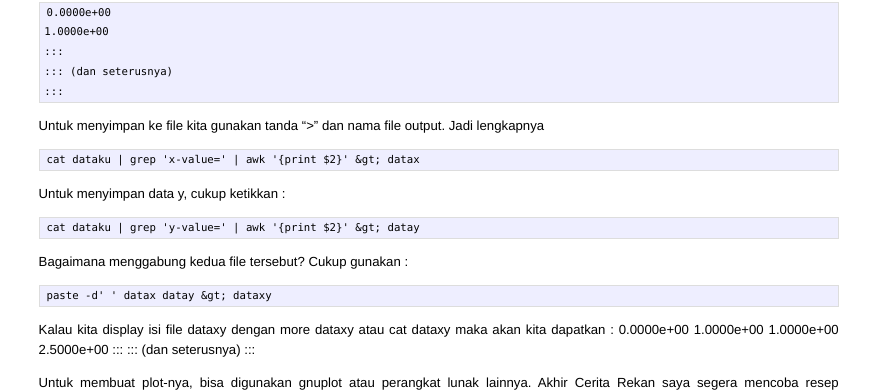
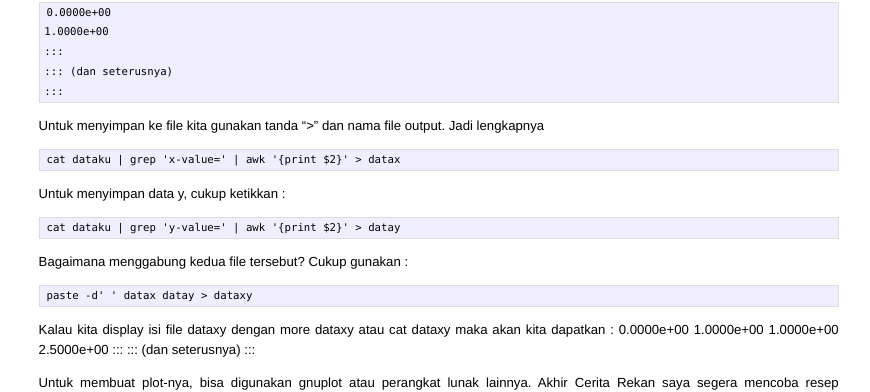
Before and after one commit to alinuxwebid/alinuxwebid.github.com, a Jekyll site: the page built from _posts/2007-09-22-perlukah-belajar-linux.markdown, in a window 1280 px wide. Shown: the part 1370-1762 px from the top of the page, without its empty margins (208-1078 px from the left). Built offline with Jekyll 4.4.1, drawn with Linux system fonts in a browser that asks for light colours; comment, search, counter and statistics services are not loaded; part of the change alters nothing that is shown.

```diff
--- a/_posts/2007-09-22-perlukah-belajar-linux.markdown
+++ b/_posts/2007-09-22-perlukah-belajar-linux.markdown
@@ -38,7 +38,7 @@ Ketika saya perhatikan, file output dari software tersebut memiliki pola yang be
  Problem Solving :
 ==================
 
-Saya-pun memberitahukan rekan saya tersebut beberapa rahasia Linux/UNIX. Rahasianya adalah sebagai berikut : Andaikan file ASCII tersebut bernama dataku. Maka untuk membuat file output yang berbentuk data x dan y, maka kita cukup gunakan kombinasi perintah Linux seperti cat, grep, awk, paste, "&gt;" (redirection), dan "|" (pipe).
+Saya-pun memberitahukan rekan saya tersebut beberapa rahasia Linux/UNIX. Rahasianya adalah sebagai berikut : Andaikan file ASCII tersebut bernama dataku. Maka untuk membuat file output yang berbentuk data x dan y, maka kita cukup gunakan kombinasi perintah Linux seperti cat, grep, awk, paste, ">" (redirection), dan "|" (pipe).
 Sebagai contoh, bila kita ketikkan
 
 	cat dataku | grep 'x-value='
@@ -63,17 +63,17 @@ maka kita akan dapatkan:
 	::: (dan seterusnya)
 	:::
 
-Untuk menyimpan ke file kita gunakan tanda "&gt;" dan nama file output. Jadi lengkapnya
+Untuk menyimpan ke file kita gunakan tanda ">" dan nama file output. Jadi lengkapnya
 
-	cat dataku | grep 'x-value=' | awk '{print $2}' &gt; datax
+	cat dataku | grep 'x-value=' | awk '{print $2}' > datax
 
 Untuk menyimpan data y, cukup ketikkan :
 
-	cat dataku | grep 'y-value=' | awk '{print $2}' &gt; datay
+	cat dataku | grep 'y-value=' | awk '{print $2}' > datay
 
 Bagaimana menggabung kedua file tersebut? Cukup gunakan :
 
-	paste -d' ' datax datay &gt; dataxy
+	paste -d' ' datax datay > dataxy
 
 Kalau kita display isi file dataxy dengan more dataxy atau cat dataxy maka akan kita dapatkan :
 	0.0000e+00 1.0000e+00
```
